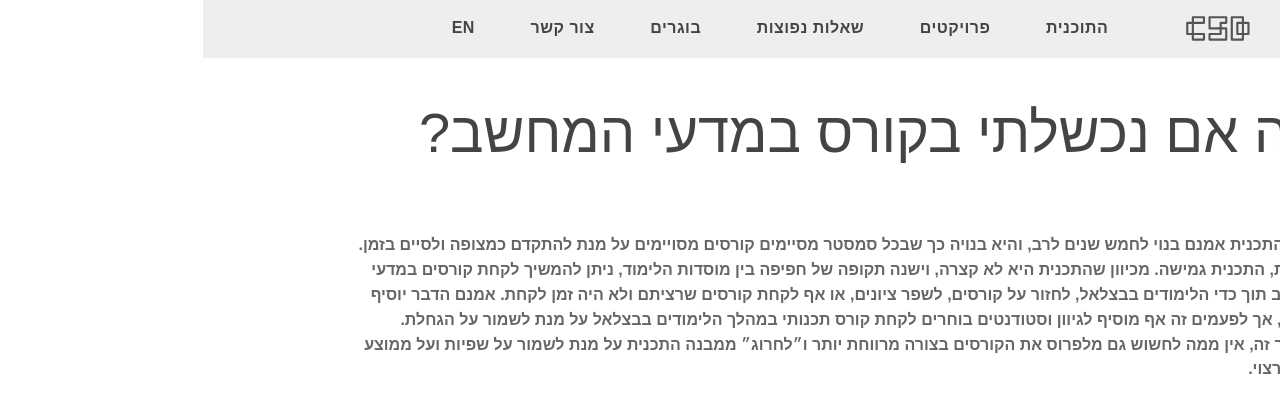
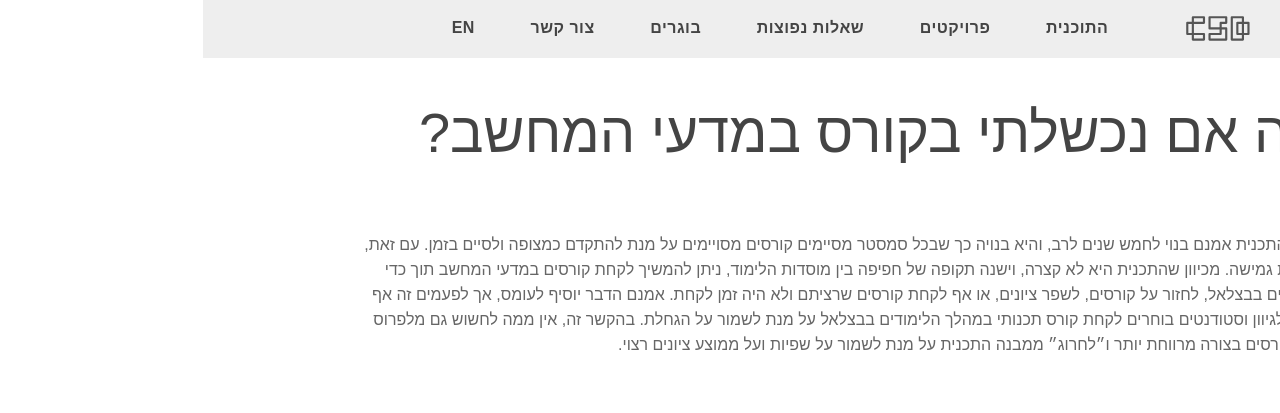
Before and after one commit to bsc-des/csd.degree, a Jekyll site: the page built from _posts/faq/2021-03-04-מה-אם-נכשלתי-בקורס-במדעי-המחשב.md, in a window 1280 px wide. Shown: the top 413 px of the page. Built offline with Jekyll 4.4.1, drawn with Linux system fonts in a browser that asks for light colours; some web fonts are replaced.

```diff
--- a/_posts/faq/2021-03-04-מה-אם-נכשלתי-בקורס-במדעי-המחשב.md
+++ b/_posts/faq/2021-03-04-מה-אם-נכשלתי-בקורס-במדעי-המחשב.md
@@ -5,4 +5,4 @@ title: מה אם נכשלתי בקורס במדעי המחשב?
 date: 2021-03-04T21:03:47.360Z
 category: תהליך הקבלה
 ---
-**מבנה התכנית אמנם בנוי לחמש שנים לרב, והיא בנויה כך שבכל סמסטר מסיימים קורסים מסויימים על מנת להתקדם כמצופה ולסיים בזמן. עם זאת, התכנית גמישה. מכיוון שהתכנית היא לא קצרה, וישנה תקופה של חפיפה בין מוסדות הלימוד, ניתן להמשיך לקחת קורסים במדעי המחשב תוך כדי הלימודים בבצלאל, לחזור על קורסים, לשפר ציונים, או אף לקחת קורסים שרציתם ולא היה זמן לקחת. אמנם הדבר יוסיף לעומס, אך לפעמים זה אף מוסיף לגיוון וסטודנטים בוחרים לקחת קורס תכנותי במהלך הלימודים בבצלאל על מנת לשמור על הגחלת. בהקשר זה, אין ממה לחשוש גם מלפרוס את הקורסים בצורה מרווחת יותר ו״לחרוג״ ממבנה התכנית על מנת לשמור על שפיות ועל ממוצע ציונים רצוי.**
+מבנה התכנית אמנם בנוי לחמש שנים לרב, והיא בנויה כך שבכל סמסטר מסיימים קורסים מסויימים על מנת להתקדם כמצופה ולסיים בזמן. עם זאת, התכנית גמישה. מכיוון שהתכנית היא לא קצרה, וישנה תקופה של חפיפה בין מוסדות הלימוד, ניתן להמשיך לקחת קורסים במדעי המחשב תוך כדי הלימודים בבצלאל, לחזור על קורסים, לשפר ציונים, או אף לקחת קורסים שרציתם ולא היה זמן לקחת. אמנם הדבר יוסיף לעומס, אך לפעמים זה אף מוסיף לגיוון וסטודנטים בוחרים לקחת קורס תכנותי במהלך הלימודים בבצלאל על מנת לשמור על הגחלת. בהקשר זה, אין ממה לחשוש גם מלפרוס את הקורסים בצורה מרווחת יותר ו״לחרוג״ ממבנה התכנית על מנת לשמור על שפיות ועל ממוצע ציונים רצוי.
```
